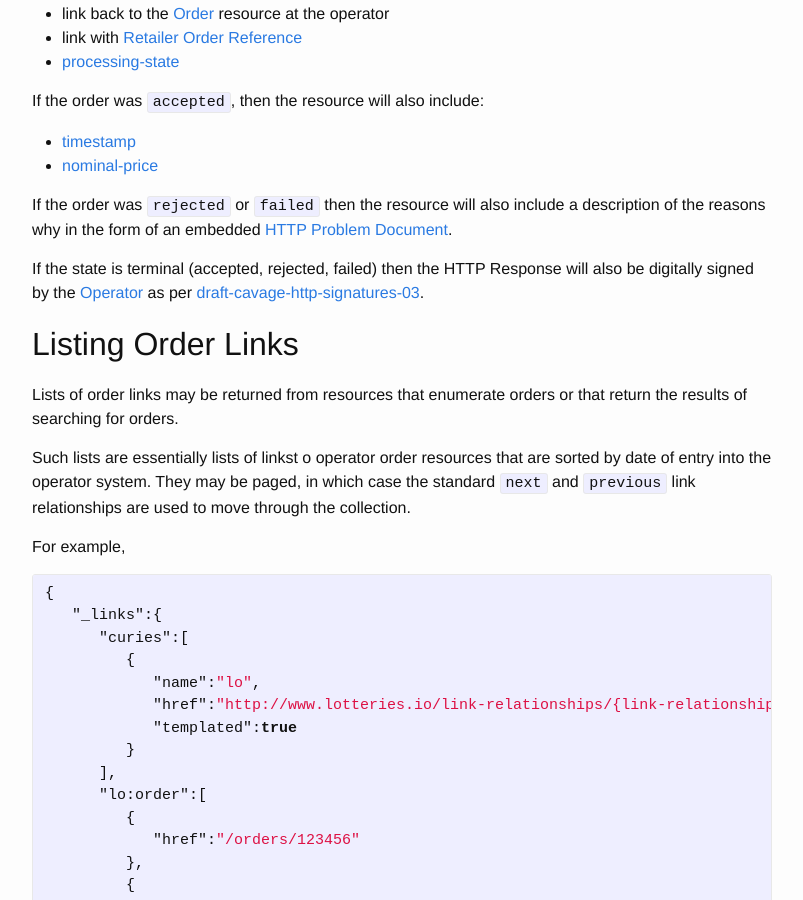
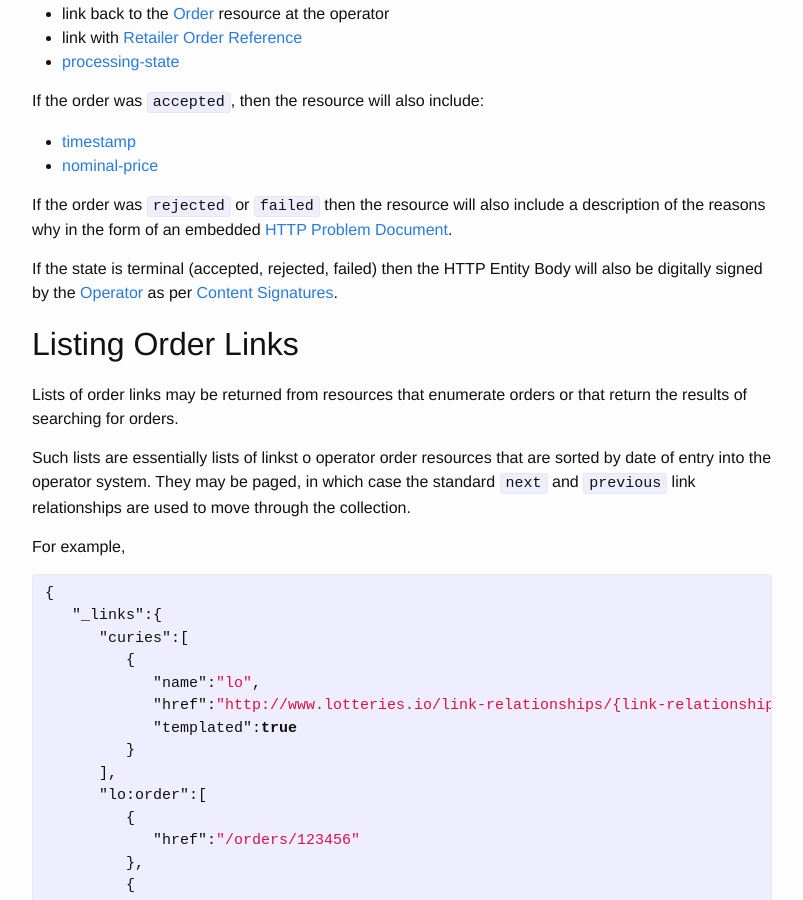
Before and after one commit to lotteries-io/lotteries-io.github.io, a Jekyll site: the page built from _application-profiles/lotteries-io-order.md, in a window 1280 px wide and 900 px high, scrolled down 3621 px. Shown: the whole window, without its empty margins (238-1041 px from the left). Built offline with Jekyll 4.4.1, drawn with Linux system fonts in a browser that asks for light colours.

Commit message:
Changed operator signature spec reference.
Replaced cavage with our new "RFC" for Content-Signature header.

```diff
--- a/_application-profiles/lotteries-io-order.md
+++ b/_application-profiles/lotteries-io-order.md
@@ -131,7 +131,7 @@ If the order was `accepted`, then the resource will also include:
 
 If the order was `rejected` or `failed` then the resource will also include a description of the reasons why in the form of an embedded [HTTP Problem Document](https://tools.ietf.org/html/draft-ietf-appsawg-http-problem-00).
 
-If the state is terminal (accepted, rejected, failed) then the HTTP Response will also be digitally signed by the [Operator](../concepts/operator) as per [draft-cavage-http-signatures-03](http://tools.ietf.org/html/draft-cavage-http-signatures-03).
+If the state is terminal (accepted, rejected, failed) then the HTTP Entity Body will also be digitally signed by the [Operator](../concepts/operator) as per [Content Signatures](../rfcs/content-signature).
 
 ## Listing Order Links
 
```
